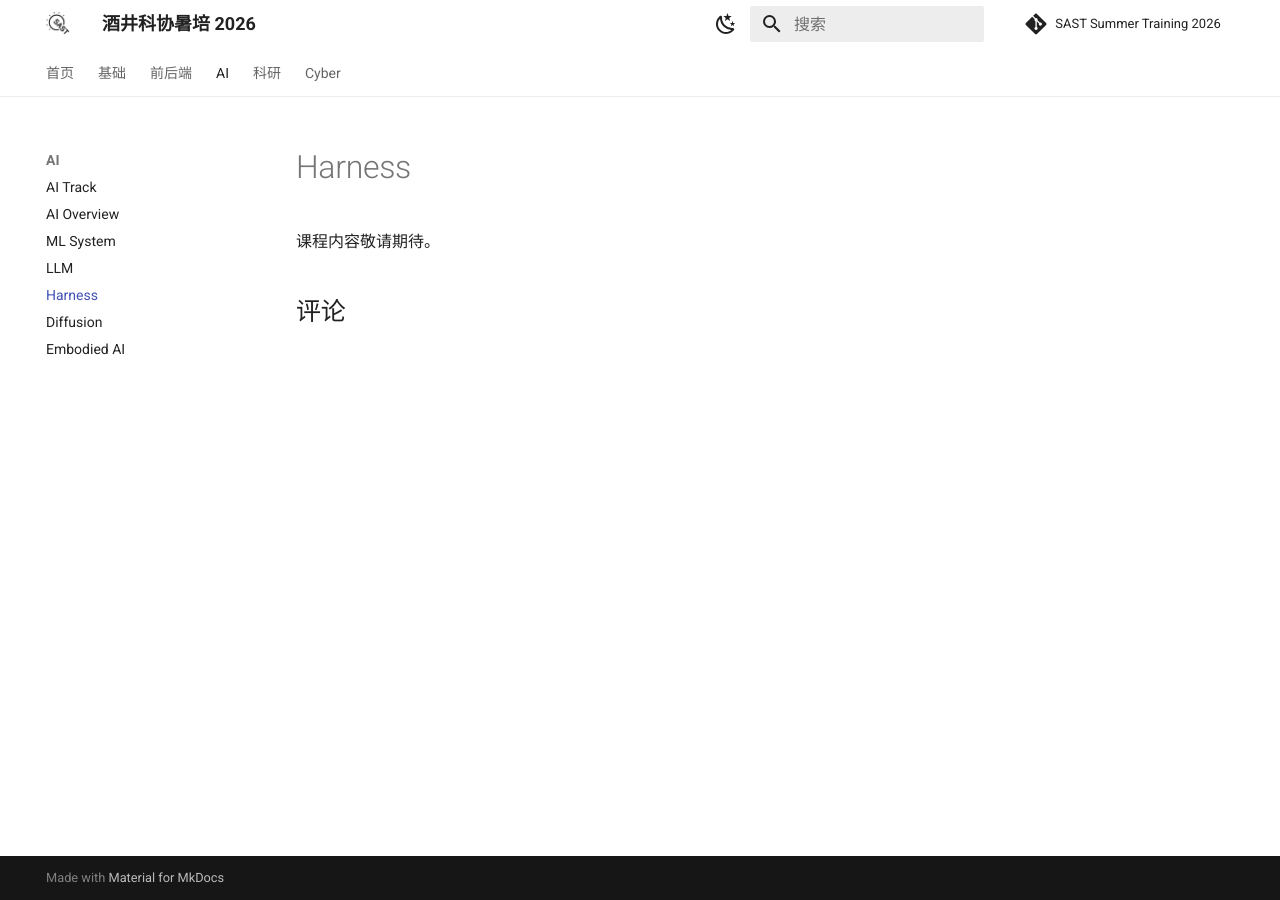
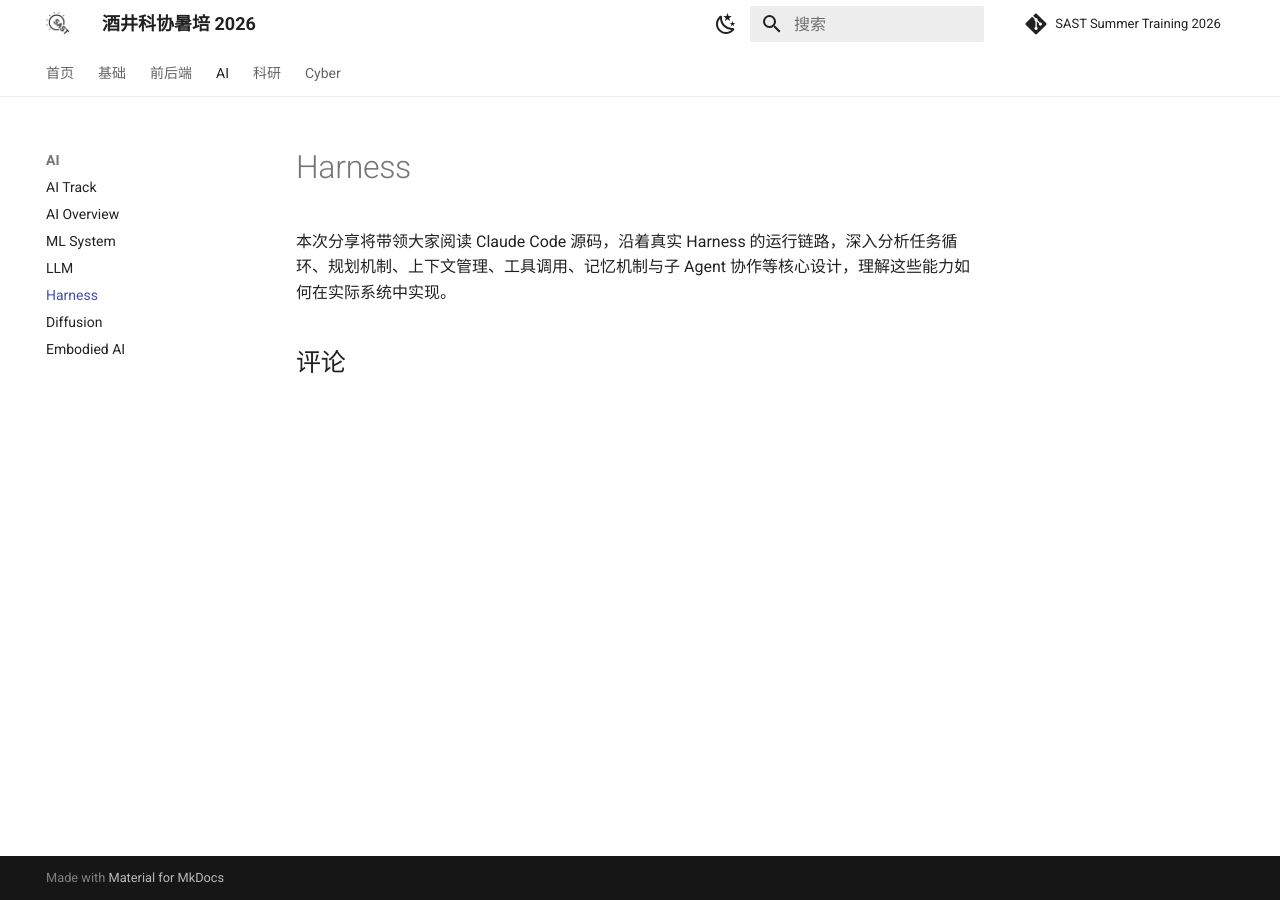
Before and after one commit to sast-summer-training-2026/sast-summer-training-2026.github.io, an MkDocs documentation site: the page built from docs/ai/harness/index.md, in a window 1280 px wide. Built offline with MkDocs 1.6.1 and Material for MkDocs 9.7.7, drawn with Linux system fonts in a browser that asks for light colours; comment, search, counter and statistics services are not loaded.

Commit message:
添加harness简介

```diff
--- a/docs/ai/harness/index.md
+++ b/docs/ai/harness/index.md
@@ -1,3 +1,3 @@
 # Harness
 
-课程内容敬请期待。
+本次分享将带领大家阅读 Claude Code 源码，沿着真实 Harness 的运行链路，深入分析任务循环、规划机制、上下文管理、工具调用、记忆机制与子 Agent 协作等核心设计，理解这些能力如何在实际系统中实现。
```
